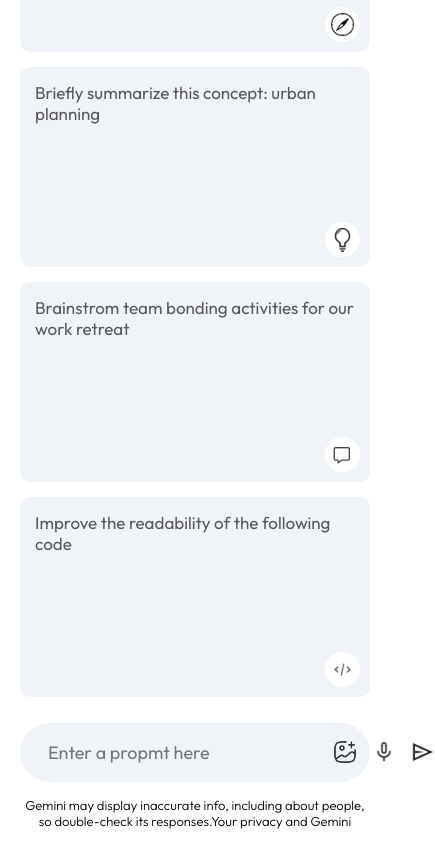
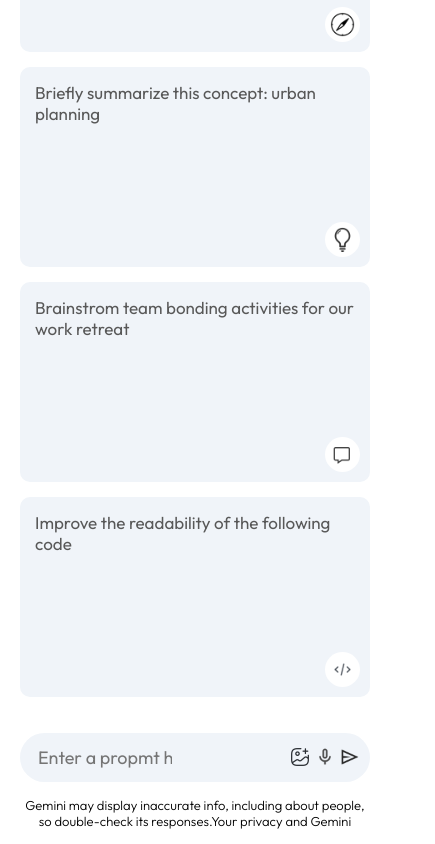
Before and after one commit to RaviKumar-09/Google-Gemini-2.0, a React (Vite) app in the folder gemini-clone/: page / in a window 390 px wide. Shown: the part 672-1516 px from the top of the page, 435 px wide, since content can reach past the window. Built offline with nearby package versions, Linux system fonts and the light colour scheme.

Commit message:
mobile responsive view

```diff
--- a/gemini-clone/src/components/Main/Main.css
+++ b/gemini-clone/src/components/Main/Main.css
@@ -173,3 +173,19 @@
     font-weight: 300;
     line-height: 1.8;
 }
+
+@media (max-width:600px) {
+    .main-bottom input{
+        flex:none;
+        width: 150px;
+    }
+    .main-bottom img{
+        width: 20px;
+    }
+    .search-box{
+        padding: 5px 10px;
+    }
+    .search-box div{
+        gap: 5px;
+    }
+}
```
